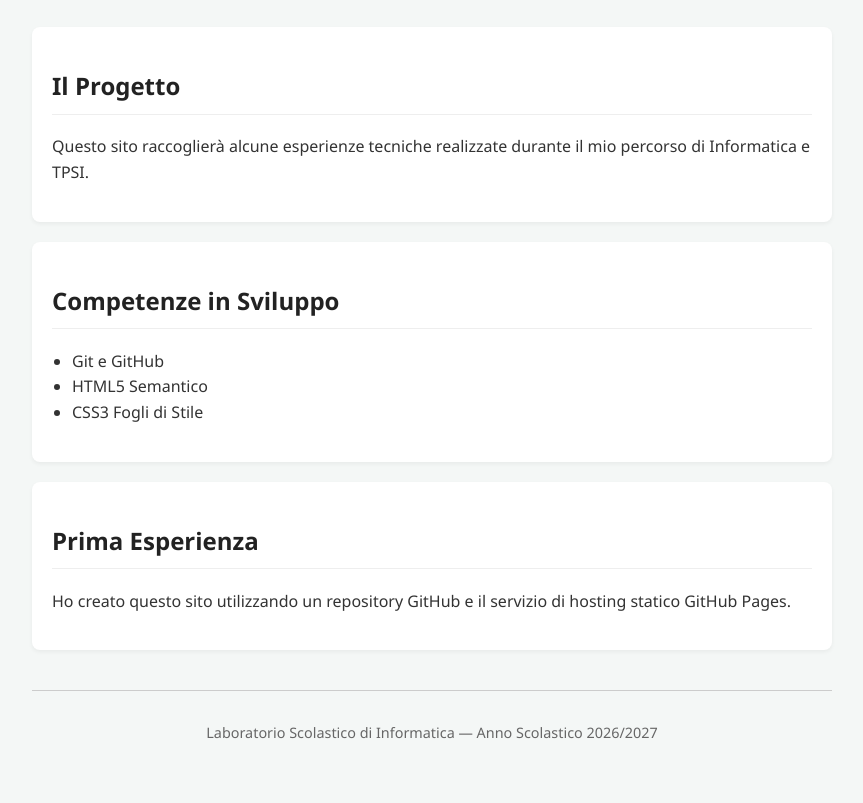
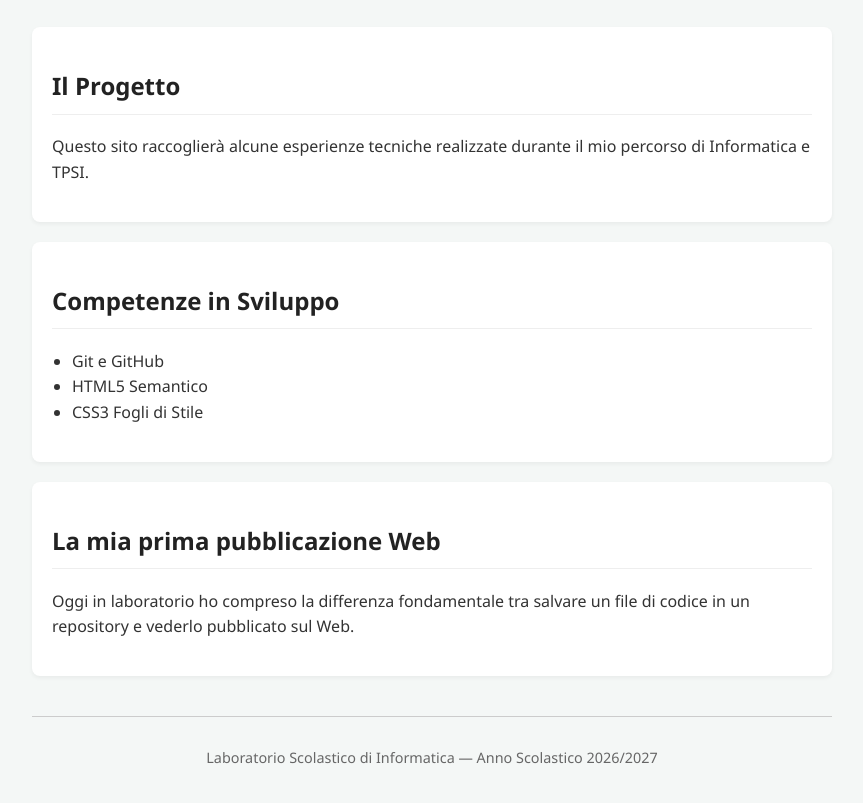
Before and after one commit to MatteAdor/MatteAdor.github.io, a plain HTML site: page index.html in a window 1280 px wide. Shown: the part 211-1014 px from the top of the page, without its empty margins (208-1071 px from the left). Drawn offline with Linux system fonts and the light colour scheme.

Commit message:
Update index.html

```diff
--- a/index.html
+++ b/index.html
@@ -35,11 +35,11 @@
     </section>
 
     <section>
-      <h2>Prima Esperienza</h2>
-      <p>
-        Ho creato questo sito utilizzando un repository GitHub
-        e il servizio di hosting statico GitHub Pages.
-      </p>
+        <h2>La mia prima pubblicazione Web</h2>
+        <p>
+            Oggi in laboratorio ho compreso la differenza fondamentale tra
+            salvare un file di codice in un repository e vederlo pubblicato sul Web.
+        </p>
     </section>
 
   </main>
```
